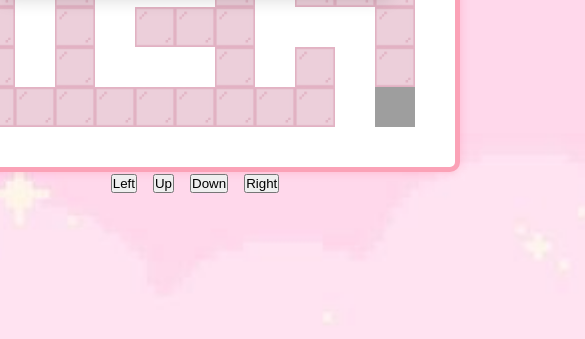
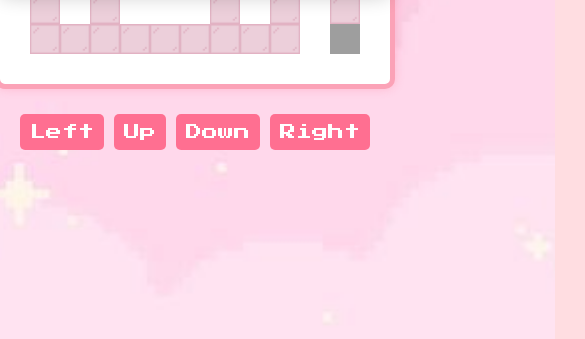
Before and after one commit to hallo-sys/Falisha, a plain HTML site: page index.html in a window 390 px wide. Shown: the part 505-844 px from the top of the page, 585 px wide, since content can reach past the window. Drawn offline with Linux system fonts and the light colour scheme.

Commit message:
Update input.css

```diff
--- a/input.css
+++ b/input.css
@@ -57,19 +57,61 @@ body {
 
 /* Buttons styling */
 #start-screen button,
-#game-over-screen button {
+#game-over-screen button,
+#controls button {
     font-family: 'Press Start 2P', cursive;
     font-size: 16px;
     padding: 10px 20px;
-    background: #ff6f91;
-    color: #fff;
+    background: #ff6f91; /* Main button color */
+    color: #fff; /* Text color */
     border: none;
     border-radius: 5px;
     cursor: pointer;
     margin-top: 20px;
+    transition: background 0.3s; /* Smooth transition for hover effect */
 }
 
+/* Hover effects */
 #start-screen button:hover,
-#game-over-screen button:hover {
-    background: #ff4d6d;
+#game-over-screen button:hover,
+#controls button:hover {
+    background: #ff4d6d; /* Darker shade on hover */
 }
+
+/* Specific styles for control buttons */
+#controls {
+    display: flex;
+    justify-content: center;
+    margin-top: 20px;
+}
+
+#controls button {
+    margin: 5px;
+    padding: 10px;
+    font-size: 16px;
+    background: #ff6f91; /* Same color as other buttons */
+    border-radius: 5px;
+    transition: background 0.3s; /* Smooth transition for hover effect */
+}
+
+#controls button:hover {
+    background: #ff4d6d; /* Darker shade on hover */
+}
+
+/* Media queries for responsiveness */
+@media (max-width: 600px) {
+    #heading {
+        font-size: 30px; /* Smaller font size for mobile */
+    }
+
+    #canvas {
+        width: 100%; /* Full width on mobile */
+        height: auto; /* Maintain aspect ratio */
+    }
+
+    #controls button {
+        margin: 5px;
+        padding: 10px;
+        font-size: 16px; /* Adjust button size */
+    }
+}
```
